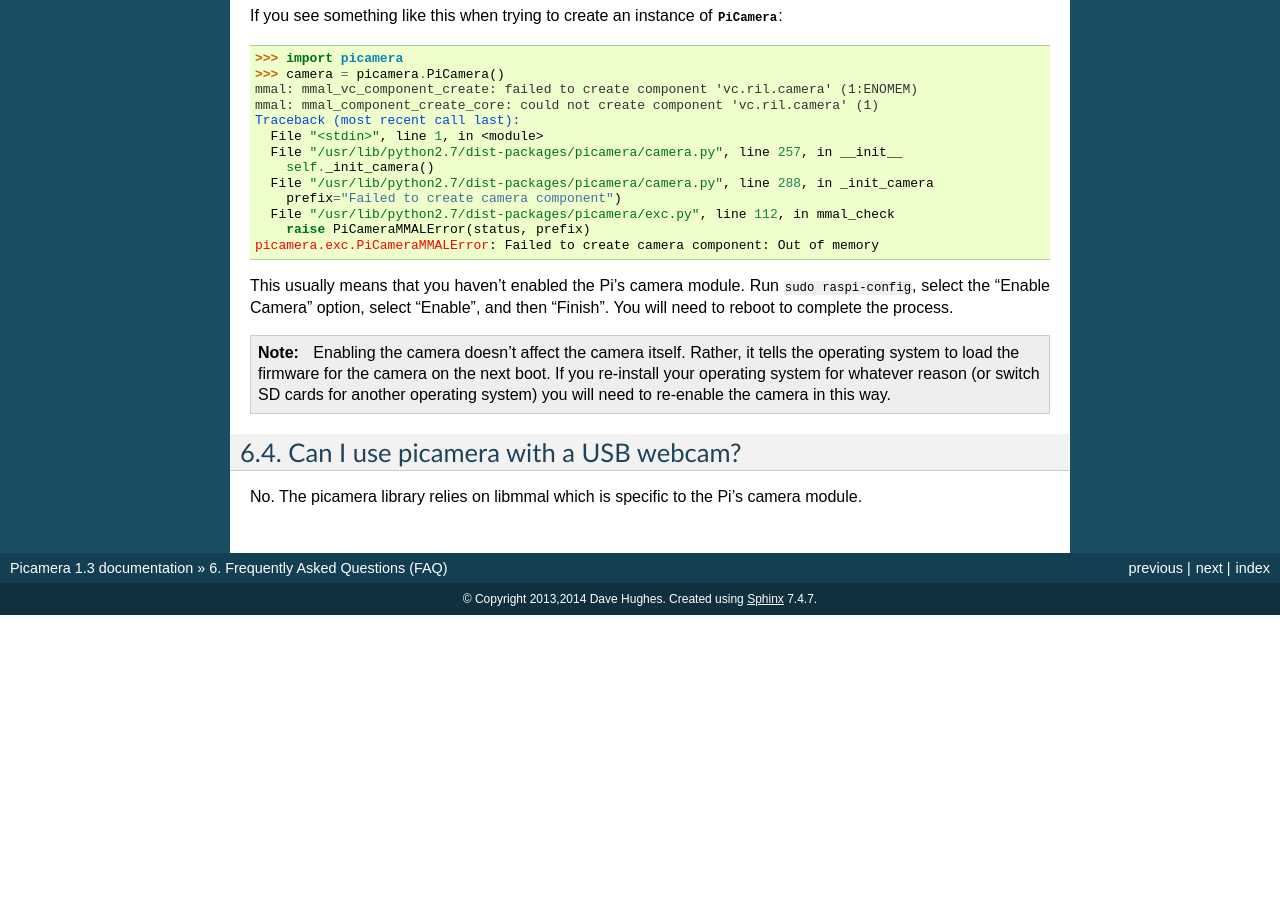
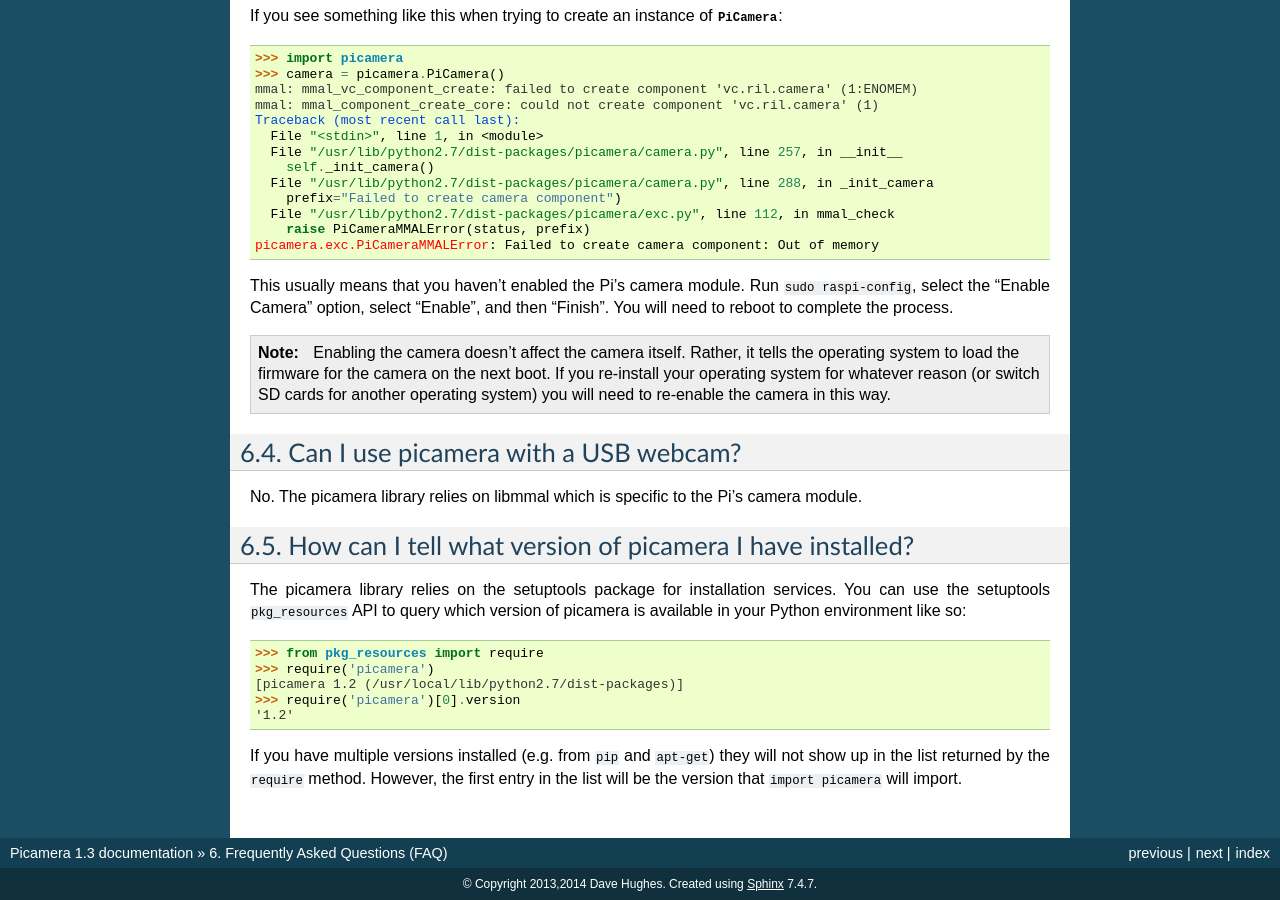
Before and after one commit to waveform80/picamera, a Sphinx documentation site: the page built from docs/faq.rst, in a window 1280 px wide and 900 px high, scrolled down 620 px. Built offline with Sphinx 7.4.7, drawn with Linux system fonts in a browser that asks for light colours; before the commit the page ends 1235 px from its top, so only the background shows below that; some of the changed text lies outside the part shown.

Commit message:
Fix #78
Add a FAQ entry on using pkg_resources to query the installed version

```diff
--- a/docs/faq.rst
+++ b/docs/faq.rst
@@ -74,3 +74,21 @@
 
 No. The picamera library relies on libmmal which is specific to the Pi's camera
 module.
+
+How can I tell what version of picamera I have installed?
+=========================================================
+
+The picamera library relies on the setuptools package for installation
+services.  You can use the setuptools ``pkg_resources`` API to query which
+version of picamera is available in your Python environment like so::
+
+    >>> from pkg_resources import require
+    >>> require('picamera')
+    [picamera 1.2 (/usr/local/lib/python2.7/dist-packages)]
+    >>> require('picamera')[0].version
+    '1.2'
+
+If you have multiple versions installed (e.g. from ``pip`` and ``apt-get``)
+they will not show up in the list returned by the ``require`` method. However,
+the first entry in the list will be the version that ``import picamera`` will
+import.
```
